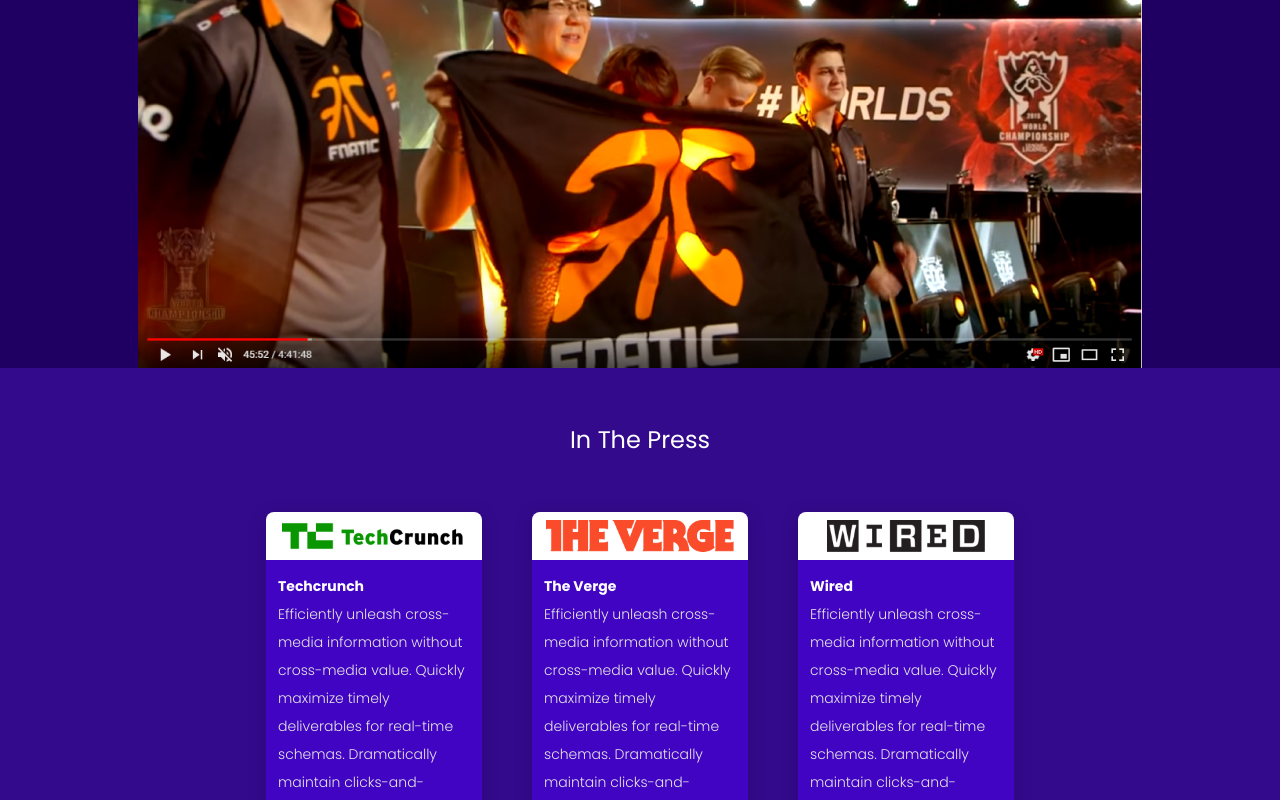
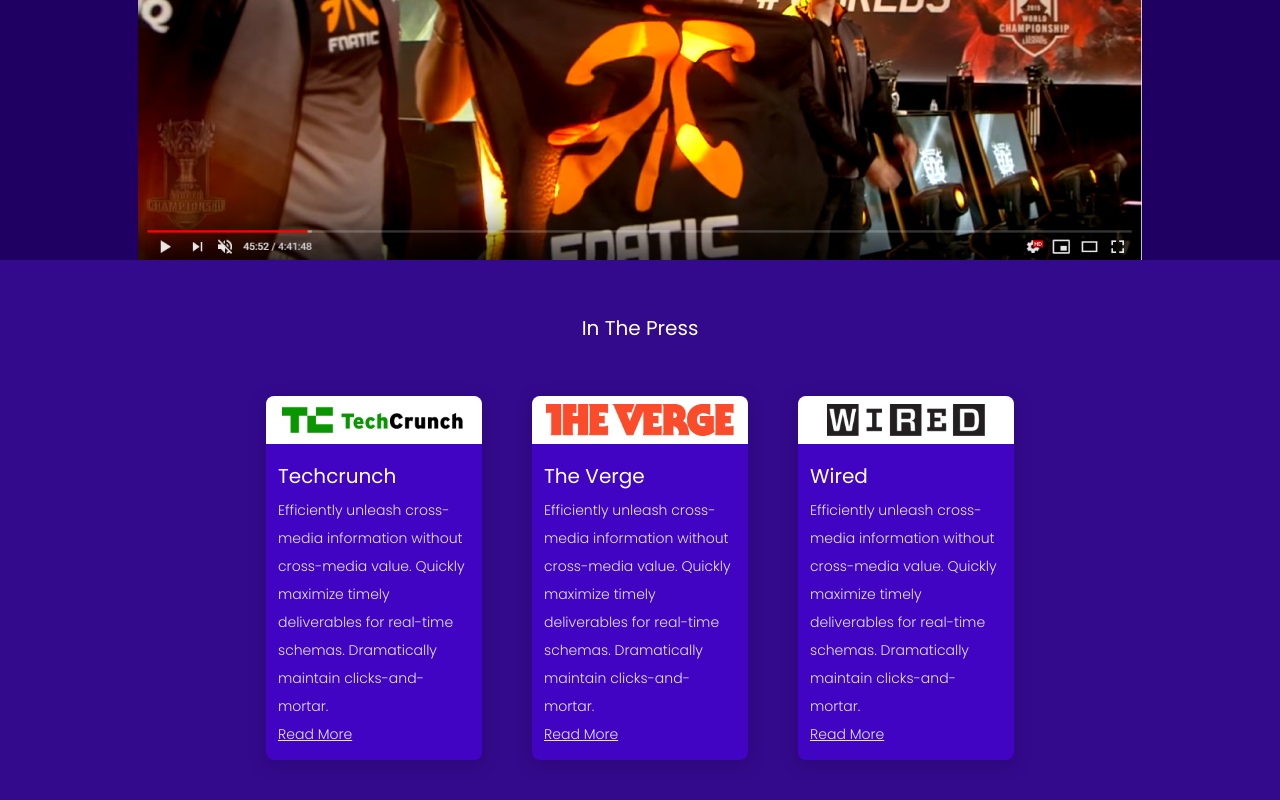
Before and after one commit to zoesteel/streamlabs, a website: page index.html in a window 1280 px wide. Shown: the part 1478-2278 px from the top of the page. Drawn offline with Linux system fonts and the light colour scheme.

Commit message:
font size

```diff
--- a/index.html
+++ b/index.html
@@ -1,7 +1,7 @@
 <!doctype html>
 <html lang="en">
 <head>
-	<title>Streamlabs</title>
+	<title>Streamlabs | Zoe Steel</title>
 	 <!-- Required meta tags -->
     <meta charset="utf-8">
     <meta name="viewport" content="width=device-width, initial-scale=1, shrink-to-fit=no">
@@ -109,7 +109,7 @@
 				<div class="block press__block press__block--1">
 					<div class="press__block--logo"><img src="images/techcrunch.png" class="img-fluid" /></div>
 					<div class="press__block--text">
-						<h4>Techcrunch</h4>
+						<h3>Techcrunch</h3>
 						<p>Efficiently unleash cross-media information without cross-media value. Quickly maximize timely deliverables for real-time schemas. Dramatically maintain clicks-and-mortar.</p>
 						<a href="#">Read More</a>
 					</div>
@@ -120,7 +120,7 @@
 				<div class="block press__block press__block--2">
 					<div class="press__block--logo"><img src="images/theverge.png" class="img-fluid" /></div>
 					<div class="press__block--text">
-						<h4>The Verge</h4>
+						<h3>The Verge</h3>
 						<p>Efficiently unleash cross-media information without cross-media value. Quickly maximize timely deliverables for real-time schemas. Dramatically maintain clicks-and-mortar.</p>
 						<a href="#">Read More</a>
 					</div>
@@ -131,7 +131,7 @@
 				<div class="block press__block press__block--3">
 					<div class="press__block--logo"><img src="images/wired.png" class="img-fluid" /></div>
 					<div class="press__block--text">
-						<h4>Wired</h4>
+						<h3>Wired</h3>
 						<p>Efficiently unleash cross-media information without cross-media value. Quickly maximize timely deliverables for real-time schemas. Dramatically maintain clicks-and-mortar.</p>
 						<a href="#">Read More</a>
 					</div>
--- a/scss/_base.scss
+++ b/scss/_base.scss
@@ -55,12 +55,13 @@ h1 {
 }
 
 h2 {
-	font-size: 24px;
+	font-size: 20px;
 	font-weight: 400;
 }
 
 h3 {
 	font-size: 20px;
+	font-weight: 400;
 }
 
 p {
```
Also changed, not shown: css/styles.css.
